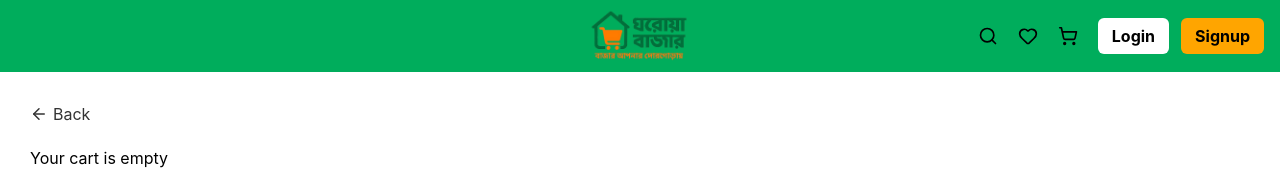
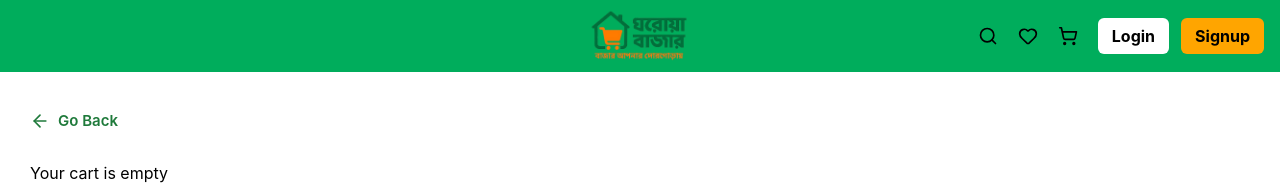
Before and after one commit to mrdeyroy/ghoroa-bazar, a React (Vite) app in the folder frontend/: page /cart in a window 1280 px wide. Shown: the top 192 px of the page. Built offline with nearby package versions, Linux system fonts and the light colour scheme.

Commit message:
back button

```diff
--- /dev/null
+++ b/frontend/src/components/BackButton.jsx
@@ -0,0 +1,31 @@
+import { useNavigate } from "react-router-dom";
+import { ArrowLeft } from "lucide-react";
+
+export default function BackButton({ color = "#1f7a3b", margin = "20px" }) {
+  const navigate = useNavigate();
+
+  return (
+    <button
+      onClick={() => navigate(-1)}
+      style={{
+        display: "flex",
+        alignItems: "center",
+        gap: "8px",
+        background: "none",
+        border: "none",
+        color: color,
+        fontSize: "15px",
+        fontWeight: "600",
+        cursor: "pointer",
+        marginBottom: margin,
+        padding: "8px 0",
+        transition: "transform 0.2s ease"
+      }}
+      onMouseEnter={(e) => (e.currentTarget.style.transform = "translateX(-5px)")}
+      onMouseLeave={(e) => (e.currentTarget.style.transform = "translateX(0)")}
+    >
+      <ArrowLeft size={20} />
+      Go Back
+    </button>
+  );
+}
--- a/frontend/src/components/Navbar.jsx
+++ b/frontend/src/components/Navbar.jsx
@@ -25,17 +25,10 @@ export default function Navbar() {
   const [menuOpen, setMenuOpen] = useState(false);
   const [cartOpen, setCartOpen] = useState(false);
   const [userDropdown, setUserDropdown] = useState(false);
-  const [prevCartCount, setPrevCartCount] = useState(cart.length);
   const [searchOpen, setSearchOpen] = useState(false);
 
   const dropdownRef = useRef(null);
 
-  useEffect(() => {
-    if (user && cart.length > prevCartCount) {
-      setCartOpen(true);
-    }
-    setPrevCartCount(cart.length);
-  }, [cart.length, user]);
 
   useEffect(() => {
     const handler = (e) => {
--- a/frontend/src/context/WishlistContext.jsx
+++ b/frontend/src/context/WishlistContext.jsx
@@ -1,23 +1,32 @@
 import { createContext, useContext, useEffect, useState } from "react";
+import { useAuth } from "./AuthContext";
 
 const WishlistContext = createContext(null);
 
 export function WishlistProvider({ children }) {
-  const userId = localStorage.getItem("userId");
+  const { user } = useAuth();
+  const userId = user?.id || "guest";
+
+  const getWishlistKey = (id) => `wishlist_${id}`;
 
   const [wishlist, setWishlist] = useState(() => {
-    if (!userId) return [];
-    const saved = localStorage.getItem(`wishlist_${userId}`);
+    const saved = localStorage.getItem(getWishlistKey(userId));
     return saved ? JSON.parse(saved) : [];
   });
 
+  // ✅ Reload wishlist when user changes
   useEffect(() => {
-    if (userId) {
-      localStorage.setItem(
-        `wishlist_${userId}`,
-        JSON.stringify(wishlist)
-      );
+    const saved = localStorage.getItem(getWishlistKey(userId));
+    if (!saved) {
+      setWishlist([]);
+    } else {
+      setWishlist(JSON.parse(saved));
     }
+  }, [userId]);
+
+  // ✅ Save wishlist when it updates
+  useEffect(() => {
+    localStorage.setItem(getWishlistKey(userId), JSON.stringify(wishlist));
   }, [wishlist, userId]);
 
   const addToWishlist = (product) => {
--- a/frontend/src/pages/Cart.jsx
+++ b/frontend/src/pages/Cart.jsx
@@ -1,7 +1,7 @@
 import { useCart } from "../context/CartContext";
 import { useNavigate } from "react-router-dom";
 import { useState } from "react";
-import { ArrowLeft } from "lucide-react";
+import BackButton from "../components/BackButton";
 
 export default function Cart() {
   const { cart, increaseQty, decreaseQty, removeItem } = useCart();
@@ -28,22 +28,7 @@ export default function Cart() {
   if (cart.length === 0) {
     return (
       <div style={{ padding: 30 }}>
-        <button
-          onClick={() => navigate(-1)}
-          style={{
-            display: "flex",
-            alignItems: "center",
-            gap: 5,
-            background: "none",
-            border: "none",
-            cursor: "pointer",
-            marginBottom: 20,
-            fontSize: 16,
-            color: "#333"
-          }}
-        >
-          <ArrowLeft size={18} /> Back
-        </button>
+        <BackButton />
         <h2>Your cart is empty</h2>
       </div>
     );
@@ -71,21 +56,7 @@ export default function Cart() {
 
       {/* BACK BUTTON */}
       <div style={{ maxWidth: 1100, margin: "20px auto 0", padding: "0 20px" }}>
-        <button
-          onClick={() => navigate(-1)}
-          style={{
-            display: "flex",
-            alignItems: "center",
-            gap: 5,
-            background: "none",
-            border: "none",
-            cursor: "pointer",
-            fontSize: 16,
-            color: "#333"
-          }}
-        >
-          <ArrowLeft size={18} /> Back
-        </button>
+        <BackButton />
       </div>
 
       {/* CART LAYOUT */}
--- a/frontend/src/pages/Checkout.jsx
+++ b/frontend/src/pages/Checkout.jsx
@@ -1,8 +1,8 @@
 import { useState, useEffect } from "react";
 import { useCart } from "../context/CartContext";
 import { useNavigate } from "react-router-dom";
-import { ArrowLeft } from "lucide-react";
 import { useAuth } from "../context/AuthContext";
+import BackButton from "../components/BackButton";
 
 export default function Checkout() {
   const { cart, clearCart } = useCart();
@@ -123,22 +123,7 @@ export default function Checkout() {
 
   return (
     <div style={styles.page}>
-      <button
-        onClick={() => navigate(-1)}
-        style={{
-          display: "flex",
-          alignItems: "center",
-          gap: 5,
-          background: "none",
-          border: "none",
-          cursor: "pointer",
-          marginBottom: 10,
-          fontSize: 16,
-          color: "#333"
-        }}
-      >
-        <ArrowLeft size={18} /> Back
-      </button>
+      <BackButton color="#333" margin="10px" />
       <h2 style={styles.title}>Checkout</h2>
 
       <div style={styles.wrapper}>
--- a/frontend/src/pages/Wishlist.jsx
+++ b/frontend/src/pages/Wishlist.jsx
@@ -1,5 +1,6 @@
 import { useWishlist } from "../context/WishlistContext";
 import ProductCard from "../components/ProductCard";
+import BackButton from "../components/BackButton";
 
 export default function Wishlist() {
   const { wishlist } = useWishlist();
@@ -7,6 +8,8 @@ export default function Wishlist() {
   return (
     <>
       <div style={{ padding: "40px" }}>
+        <BackButton />
+
         <h2
           style={{
             color: "#1f7a3b",
```
